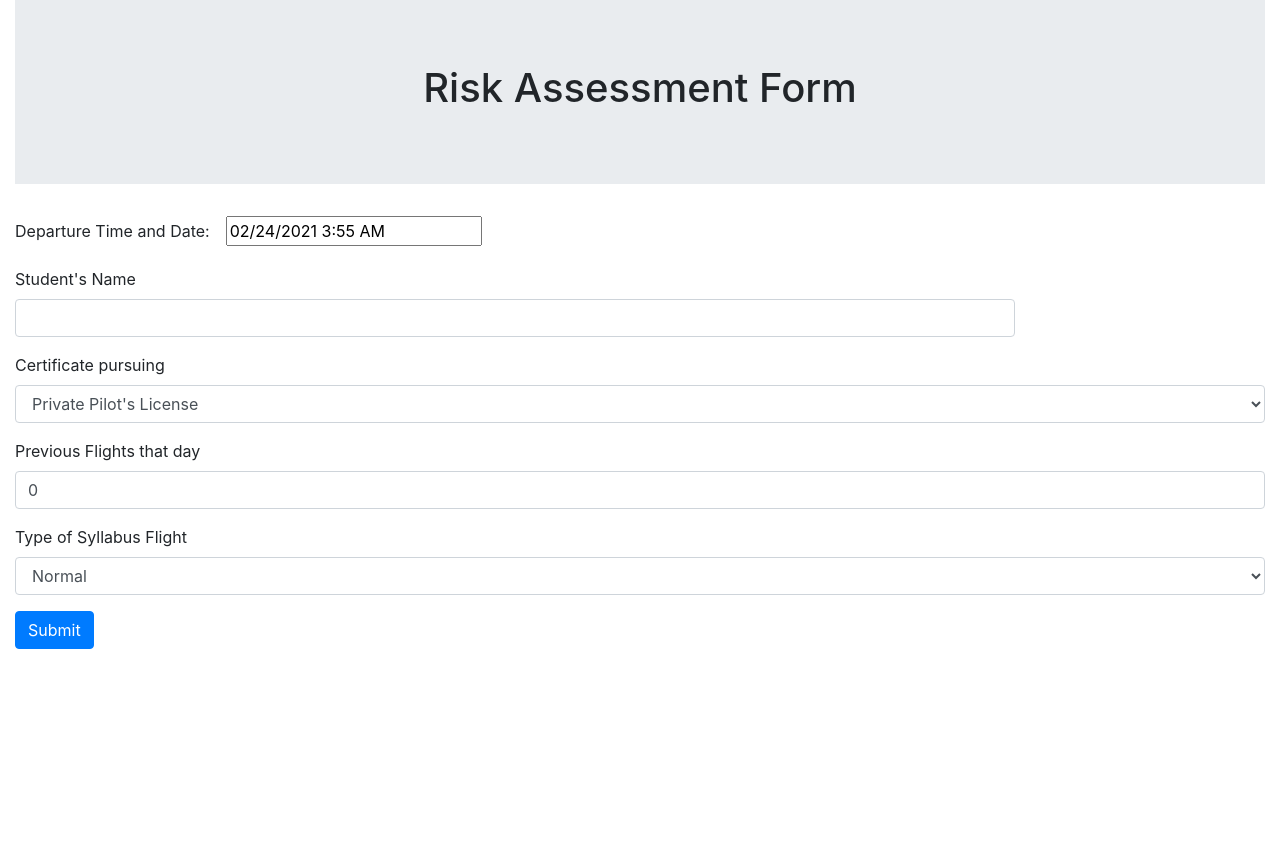
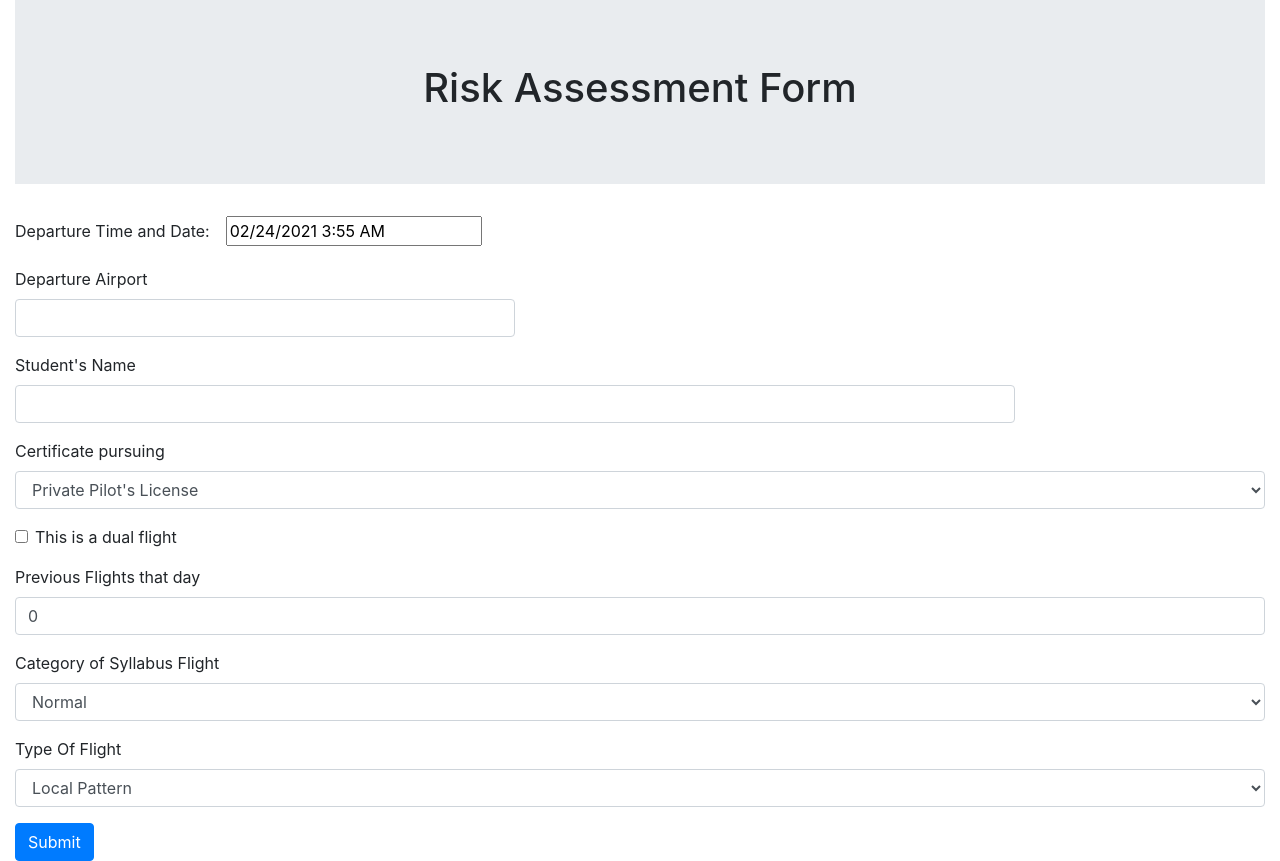
Before and after one commit to zhartzog/capstone-flight-risk-assesment, a React (Create React App) app: page / in a window 1280 px wide. Before the commit the page ends 800 px from the top, so only its background shows below. Built offline with nearby package versions, Linux system fonts and the light colour scheme.

Commit message:
Finished the most essential form input fields.

```diff
--- a/src/Components/RiskAssessmentForm.js
+++ b/src/Components/RiskAssessmentForm.js
@@ -1,25 +1,36 @@
 import React, { useState } from 'react';
 import FlightDutyFormInput from "./FlightDutyFormInput";
+import TypeOfFlightFormInput from "./TypeOfFlightFormInput";
 import './../stylesheets/RiskAssessmentForm.css';
 import {Button, Row, Col, Form, Jumbotron} from 'react-bootstrap';
 import DatePicker from 'react-datepicker';
 
 function RiskAssessmentForm() {
     const [departureTime, setDepartureTime] = useState(new Date());
+    const [departureAirport, setDepartureAirport] = useState();
     const [studentName, setStudentName] = useState("");
     const [studentLevel, setStudentLevel] = useState("private");
+    const [isDualFlight, setIsDualFlight] = useState(false);
     const [prevFlights, setPrevFlights] = useState(0);
     const [flightDuty, setFlightDuty] = useState(new Date());
-    const [typeOfFlight, setTypeOfFlight] = useState("normal");
+    const [categoryOfFlight, setCategoryOfFlight] = useState("normal");
+    const [typeOfFlight, setTypeOfFlight] = useState("local_flight");
+    const [xcDestination, setXcDestination] = useState("");
 
     function logState(e) {
+        /* Remember that setState() is async so console.log my lag behind the state change*/
         e.preventDefault();
+        console.log("-----FlightAssessmentForm State Variables-----")
         console.log("departureTime: "+departureTime);
+        console.log("Departure Airport: "+departureAirport);
         console.log("Student name: "+studentName);
         console.log("Student level: "+studentLevel);
+        console.log("Is Dual flight: "+isDualFlight);
         console.log("previous flights: "+prevFlights);
         console.log("flightDuty: "+flightDuty);
-        console.log("type of flight: "+typeOfFlight);
+        console.log("Category of flight: "+categoryOfFlight);
+        console.log("Type of Flight: "+typeOfFlight);
+        console.log("---------------------------------------------")
     }
     return (
         <>
@@ -42,6 +53,18 @@ function RiskAssessmentForm() {
                             timeFormat="HH:mm"
                             showTimeInput
                             minDate={(new Date())}
+                        />
+                    </Form.Group>
+                </Form.Row>
+
+                <Form.Row>
+                    <Form.Group as={Col} controlId="departureAirport">
+                        <Form.Label>Departure Airport</Form.Label>
+                        <Form.Control
+                            type="text"
+                            name="departure_airport"
+                            onChange={e => setDepartureAirport(e.target.value)}
+                            className="departureAirport"
                         />
                     </Form.Group>
                 </Form.Row>
@@ -73,6 +96,18 @@ function RiskAssessmentForm() {
                 </Form.Row>
 
                 <Form.Row>
+                    <Form.Group id="dualFlight" as={Col}>
+                        <Form.Check
+                            type="checkbox" label="This is a dual flight"
+                            onChange={e => setIsDualFlight(e.target.value === "on")}
+                            value={isDualFlight}
+                        />
+                    </Form.Group>
+                </Form.Row>
+
+
+
+                <Form.Row>
                     <Form.Group as={Col} controlId="previousFlights">
                         <Form.Label>Previous Flights that day</Form.Label>
                         <Form.Control
@@ -91,15 +126,23 @@ function RiskAssessmentForm() {
                 />
 
                 <Form.Row>
-                    <Form.Group as={Col} controlId="typeOfFlight">
-                        <Form.Label>Type of Syllabus Flight</Form.Label>
-                        <Form.Control as="select" name="student_level" onChange={e => setTypeOfFlight(e.target.value)} value={typeOfFlight}>
+                    <Form.Group as={Col} controlId="catOfFlight">
+                        <Form.Label>Category of Syllabus Flight</Form.Label>
+                        <Form.Control as="select" name="student_level" onChange={e => setCategoryOfFlight(e.target.value)} value={categoryOfFlight}>
                             <option value="normal">Normal</option>
                             <option value="stage_check">Stage Check</option>
                             <option value="checkride">FAA Practical Test</option>
                         </Form.Control>
                     </Form.Group>
                 </Form.Row>
+
+                <TypeOfFlightFormInput
+                    categoryOfFlight={categoryOfFlight}
+                    typeOfFlight={typeOfFlight}
+                    eventHandler={setTypeOfFlight}
+                    xcDestination={xcDestination}
+                    setXcDestination={setXcDestination}
+                />
 
 
 
--- /dev/null
+++ b/src/Components/TypeOfFlightFormInput.js
@@ -0,0 +1,68 @@
+import React from 'react';
+import {Col, Form} from 'react-bootstrap';
+function TypeOfFlightFormInput(props){
+    //stage checks and checkrides are always local flights
+    if(props.categoryOfFlight === "stage_check" || props.categoryOfFlight === "checkride")
+        return('');
+    else if(props.categoryOfFlight === "normal" && props.typeOfFlight !== "cross_country"){
+        return(
+            <>
+                <Form.Row>
+                    <Form.Group as={Col} controlId="missionSelect">
+                        <Form.Label>Type Of Flight</Form.Label>
+                        <Form.Control
+                            as="select"
+                            name="student_level"
+                            onChange={e => props.eventHandler(e.target.value)}
+                            value={props.typeOfFlight}
+                        >
+                            <option value="pattern">Local Pattern</option>
+                            <option value="practice_area">Practice Area</option>
+                            <option value="aux_field">Auxiliary Field</option>
+                            <option value="cross_country">Cross Country</option>
+                        </Form.Control>
+
+                    </Form.Group>
+                </Form.Row>
+            </>
+        );
+    }
+    else{
+        return(
+            <>
+                <Form.Row>
+                    <Form.Group as={Col} controlId="missionSelect">
+                        <Form.Label>Type Of Flight</Form.Label>
+                        <Form.Control
+                            as="select"
+                            name="student_level"
+                            onChange={e => props.eventHandler(e.target.value)}
+                            value={props.typeOfFlight}
+                        >
+                            <option value="pattern">Local Pattern</option>
+                            <option value="practice_area">Practice Area</option>
+                            <option value="aux_field">Auxiliary Field</option>
+                            <option value="cross_country">Cross Country</option>
+                        </Form.Control>
+                    </Form.Group>
+                </Form.Row>
+
+                <Form.Row>
+                    <Form.Group as={Col} controlId="xc_select">
+                        <Form.Label>Cross Country Destination(s) </Form.Label>
+                        <Form.Control
+                            type="text"
+                            name="xc_airport"
+                            onChange={e => props.setXcDestination(e.target.value)}
+                            className="departureAirport"
+                            placeholder="KLNK,KOLU,KOMA"
+                            value={props.xcDestination}
+                        />
+                    </Form.Group>
+                </Form.Row>
+            </>
+        );
+    }
+}
+
+export default TypeOfFlightFormInput;
--- a/src/stylesheets/RiskAssessmentForm.css
+++ b/src/stylesheets/RiskAssessmentForm.css
@@ -1,3 +1,7 @@
 .studentInfo{
     width: 80%;
 }
+
+.departureAirport{
+    width: 40%;
+}
```
Also changed, not shown: 1 other file (tests, documents, lock files or other folders).
